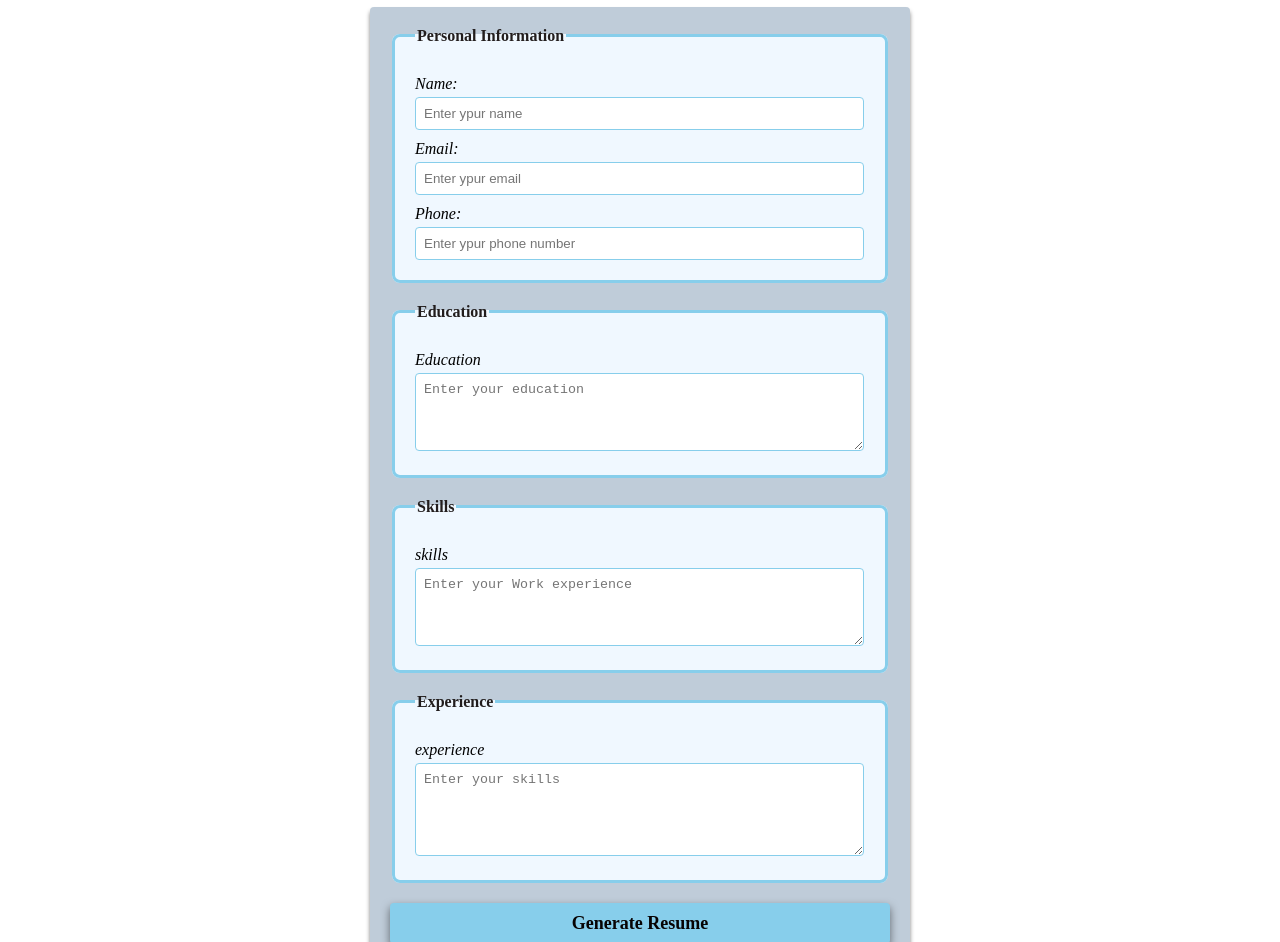
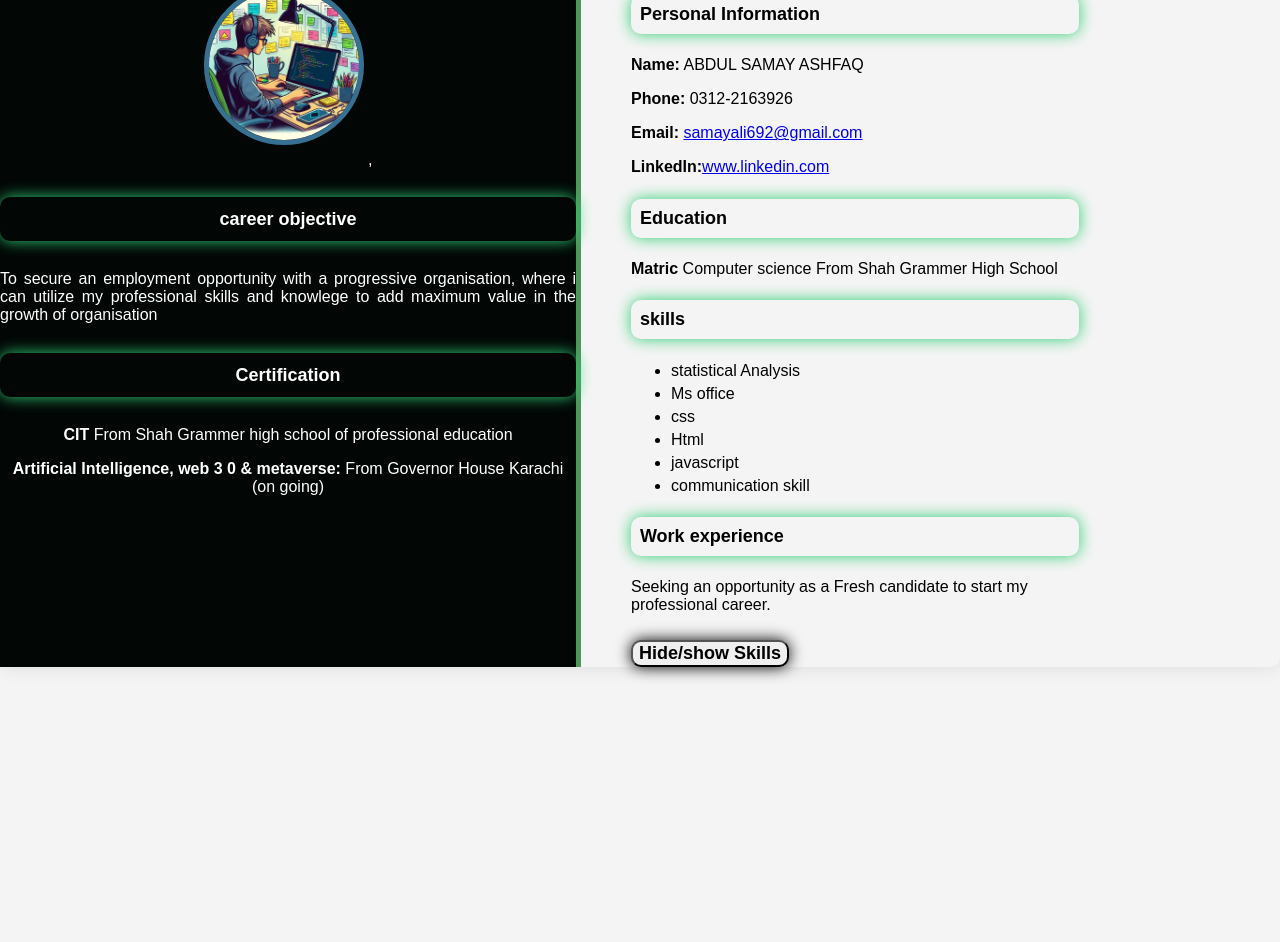
Before and after one commit to AbdulSamayAshfaq/resume-builder, a plain HTML site: page index.html in a window 1280 px wide. Shown: the part 73-1015 px from the top of the page. After the commit the page ends 800 px from the top, so only its background shows below. Drawn offline with Linux system fonts and the light colour scheme.

Commit message:
portfolio resume
resume

```diff
--- a/index.html
+++ b/index.html
@@ -3,54 +3,70 @@
 <head>
     <meta charset="UTF-8">
     <meta name="viewport" content="width=device-width, initial-scale=1.0">
-    <title>Editable Resume Builder</title>
+    <title>Interactive resume</title>
     <link rel="stylesheet" href="style.css">
 </head>
 <body>
-    <h1>Editable Resume Builder</h1>
-    <form id="resume-form">
-        <fieldset>
-            <legend>Personal Information</legend>
-            <label for="name">Name:</label>
-            <input type="text" id="name" placeholder="Enter ypur name" required>
 
-            <label for="email">Email:</label>
-            <input type="email" id="email" placeholder="Enter ypur email" required>
+    <div class="resume-conatiner">
+        <!--left section-->
+        <div class="left-section">
+            <img src="dppic.jpg" alt="dppic picture" class="profile-picture">
+            ,<section id="objective">
+                <h3 style="color: white;">career objective</h3>
+                <p style="text-align: justify;">To secure an employment opportunity with a progressive organisation, where i can utilize my professional skills and knowlege to add maximum value in the growth of organisation</p>
+            </section>
 
-            <label for="phone">Phone:</label>
-            <input type="tel" id="phone" placeholder="Enter ypur phone number" required>
-        </fieldset>
+            <section id="certification">
+            <h3 style="color: white;">Certification</h3>
+            <p><b>CIT</b> From Shah Grammer high school of professional education </p>
+            <p><b>Artificial Intelligence, web 3 0 & metaverse:</b> From Governor House Karachi (on going)</p>
+            </section>
+        </div>
 
-        <fieldset>
-            <legend>Education</legend>
-            <label for="education">Education</label>
-            <textarea id="education" placeholder="Enter your education" rows="4" required></textarea>
-        </fieldset>
+       <!--right section-->
+       <div class="right-section">
+           <h1>Interactive Resume</h1>
+           <!--personal information-->
+           <section id="personal-info">
+               <h3>Personal Information</h3>
+               <p><b>Name:</b> ABDUL SAMAY ASHFAQ</p>
+               <p><b>Phone:</b> 0312-2163926</p>
+               <p><b>Email:</b> <a href="samayali692@gmail.com">samayali692@gmail.com</a></p>
+               <p><b>LinkedIn:</b><a href="https://www.linkedin.com/in/samay-ali-554ab82b4">www.linkedin.com</a></p>
+           </section>
 
-        <fieldset>
-            <legend>Skills</legend>
-            <label for="skills">skills</label>
-            <textarea id="skills" placeholder="Enter your Work experience" rows="4" required></textarea>
-        </fieldset>
+           <!--education section-->
+           <section id="Education">
+            <h3>Education</h3>
+            <p><b>Matric</b> Computer science From Shah Grammer High School</p>
+           </section>
+           <!--skills section-->
+           <section id="skills">
+            <h3>skills</h3>
+            <ul>
+                <li>statistical Analysis</li>
+                <li>Ms office</li>
+                <li>css</li>
+                <li>Html</li>
+                <li>javascript</li>
+                <li>communication skill</li>
+            </ul>
+           </section>
 
+           <!--work experience section-->
 
-        <fieldset>
-            <legend>Experience</legend>
-            <label for="experience">experience</label>
-            <textarea id="experience" placeholder="Enter your skills" rows="5" required></textarea>
-        </fieldset>
+           <section id="Work-experience">
+             <h3>Work experience</h3>
+             <p>Seeking an opportunity as a Fresh candidate to start my professional career.</p>
 
-         <button type="submit"><b>Generate Resume</b></button>
+           </section>
 
-    </form>
+           <!--button to toggal skill-->
+           <button id="toggle-skills"><b>Hide/show Skills</b></button>
 
-    <br>
-    <!-- dynamic and Editable resume-->
-
-    <div id="resume-display" contenteditable="true">
-        <!--resume will be generate below-->
+       </div>
     </div>
-
     <script src="script.js"></script>
 
 </body>
--- a/script.js
+++ b/script.js
@@ -1,23 +1,10 @@
-// get reference to the from and display area
-var from = document.getElementById('resume-from');
-var resumeDisplayElement = document.getElementById('resume-display');
-// handle form submission
-from.addEventListener('submit', function (event) {
-    event.preventDefault(); // prevent page reload
-    //collect input value
-    var name = document.getElementById('name').value;
-    var email = document.getElementById('email').value;
-    var phone = document.getElementById('phone').value;
-    var education = document.getElementById('education ').value;
-    var experience = document.getElementById('experience').value;
-    var skills = document.getElementById('skills').value;
-    // generate the resume content dynamically
-    var resumeHTML = "\n    \n     <h2><b>Editableresume</b></h2>\n     <h3>personal Information</h3>\n     <p><b>Name:</b><span contenteditable=\"true\">$(name)</span></p>\n     <p><b>Email:</b><span contenteditable=\"true\">$(email)</span></p>\n     <p><b>Phone:</b><span contenteditable=\"true\">$(phone)</span></p>\n\n     <h3>Education</h3>\n     <p contenteditable=\"true\">$(education)</p>\n\n     <h3>experience</h3>\n     <p contenteditable=\"true\">$(experience)</p>\n\n     <h3>skills</h3>\n    <p contenteditable=\"true\">$(skills)</p>;\n    \n    ";
-    // dispaly the generate resume
-    if (resumeDisplayElement) {
-        resumeDisplayElement.innerHTML = resumeHTML;
+var togglebutton = document.getElementById('toggle-skills');
+var skills = document.getElementById('skills');
+togglebutton.addEventListener('click', function () {
+    if (skills.style.display === 'none') {
+        skills.style.display = 'block';
     }
     else {
-        console.error('the resume display element is missing.');
+        skills.style.display = 'none';
     }
 });
--- a/style.css
+++ b/style.css
@@ -1,89 +1,89 @@
-/* Styling form and resume sections */
-
+/* General Styling */
 body {
-    font-family: 'Times New Roman', Times, serif;
-    margin: 20px;
-    padding: 10;
-    background-color: white;
+    font-family: 'Arial', sans-serif;
+    background-color: #f4f4f4;
+    margin: 0;
+    /* padding: 150px;     */
 }
 
-form {
+.resume-conatiner {
+    display: flex;
+    /* justify-content: center3; */
+    /* flex-direction: row; */
+    /* background-color: red; */
+
+    width: 100;
     margin: auto;
-    background-color: rgb(191, 204, 217);
-    border-radius: 4px;
-    box-shadow: 0 4px 4px rgba(0, 0, 0, 0.5);
-    padding: 20px;
-    max-width: 500px;
+    border-radius: 10px;
+    gap: 50px;
+    box-shadow: 0 0 20px rgba(0, 0, 0, 0.1);
+}
+
+/* Left Section Styling */
+.left-section {
+    background-color: #020605;
+    color: white;
+    width: 45%;
+    /* padding: 20px; */
+    /* width: 250px; */
+    text-align: center;
+    border-right: 5px solid #4f9659;
+}
+
+.profile-picture {
+    width: 150px;
+    height: 150px;
+    margin-top: 10%;
+    border-radius: 50%;
+    border: 5px solid #367193;
+    margin-bottom: 20px;
 }
 
 h1 {
+    font-size: 24px;
+    margin: 10px 0;
+    margin-bottom: 30px;
     text-align: center;
-    color: rgb(17, 9, 9);
-    text-shadow: 0 0 1, rgb(84, 61, 61);
 }
 
-fieldset {
-    border: 3px solid skyblue;
-    border-radius: 8px;
-    padding: 20px;
-    margin-bottom: 20px;
-    background-color: aliceblue;
+h3 {
+    font-size: 18px;
+    padding: 2%;
+    margin: 20px 0 10px;
+    color: black;
+    border-radius: 10px;
+    box-shadow: 0 0 15px #2ece73;
+    margin-top: 5%;
+    margin-bottom: 5%;
 }
 
-legend {
-    font-weight: bold;
-    text-align: left;
-    color: rgb(34, 29, 29);
+ul {
+    list-style-type: fill round;
+    padding: 10;
+    margin: 10px 0;
 }
 
-label {
-    display: block;
-    margin-top: 10px;
-    color: black;
-    font-style: italic;
-
+ul li {
+    margin: 5px 0;
 }
 
-input,textarea {
-    margin-top: 4px;
-    padding: 8px;
-    width: calc(100% - 1px);
-    border: 1px solid skyblue;
-    border-radius: 4px;
-    box-sizing: border-box;
+/* Right Section Styling */
+.right-section {
+    /* padding: 20px; */
+    width: 35%;
+    /* width: 50%; */
+    /* flex: justify end; */
 }
 
 button {
-    display: block;
-    width: 100%;
-    background-color: skyblue;
-    color: rgb(7, 3, 3);
-    border: none;
-    border-radius: 4px;
-    box-shadow: 0 4px 8px rgba(0, 0, 0, 0.5);
+    font-family: Arial, sans-serif;
+    border-radius: 10px;
+    box-shadow: 0 0 15px black;
+    cursor: pointer;
     margin-top: 10px;
     font-size: 18px;
-    font-family: 'Times New Roman', Times, serif;
-    padding: 10px;
-    cursor: pointer;
 }
 
-button :hover {
-    color: rgb(160, 61, 19);
+button:hover {
+    background-color: #ff737c;
 }
-
-#resume-display {
-    max-width: 600px;
-    margin: auto;
-    padding: 20px;
-    border: 2px solid skyblue;
-    border-radius: 8px;
-    background-color: rgb(228, 242, 255);
-    box-shadow: 0 4px 8px rgba(0, 0, 0, 0.5);
-    /*making the resume editable*/
-    outline: none;
-}
-
-#resume-display h2 {
-    color: black;
-}
```
Also changed, not shown: dppic.jpg (added), 1 other file.
